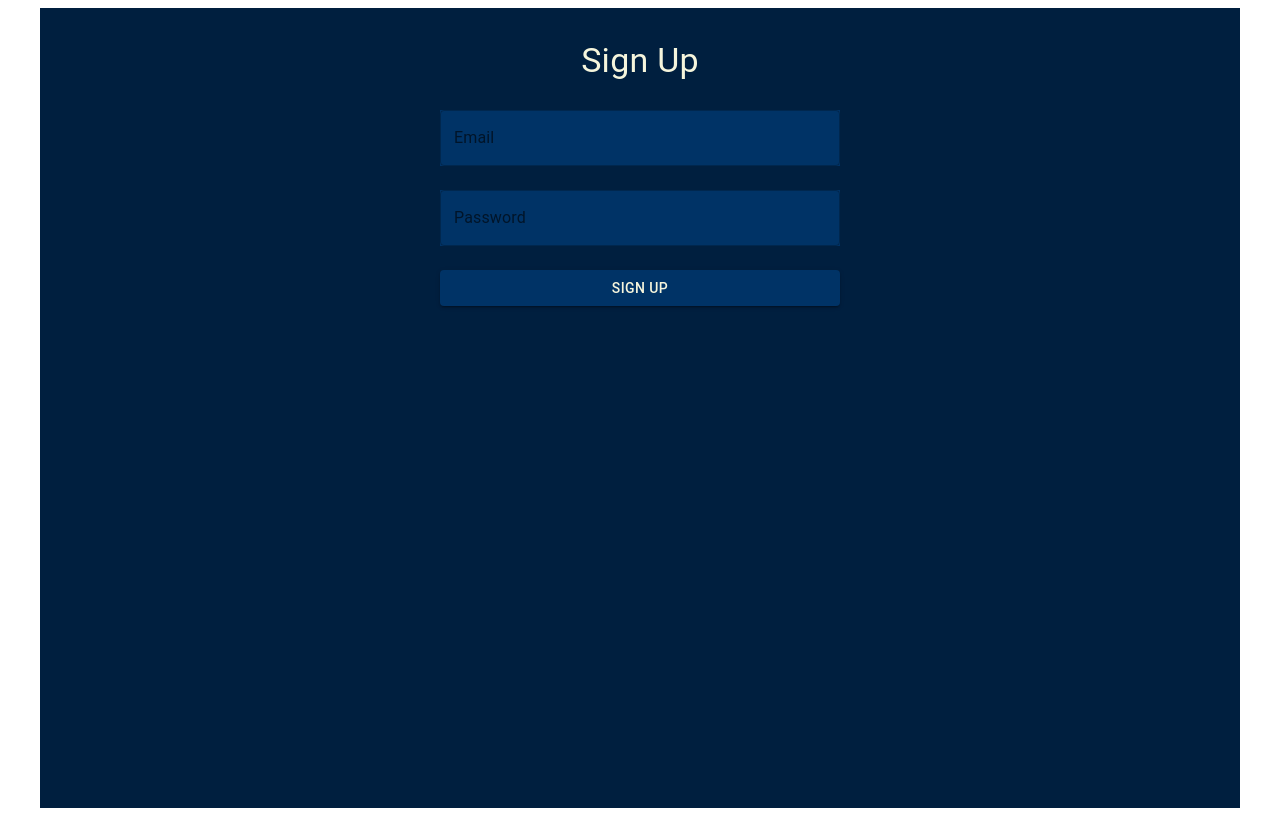
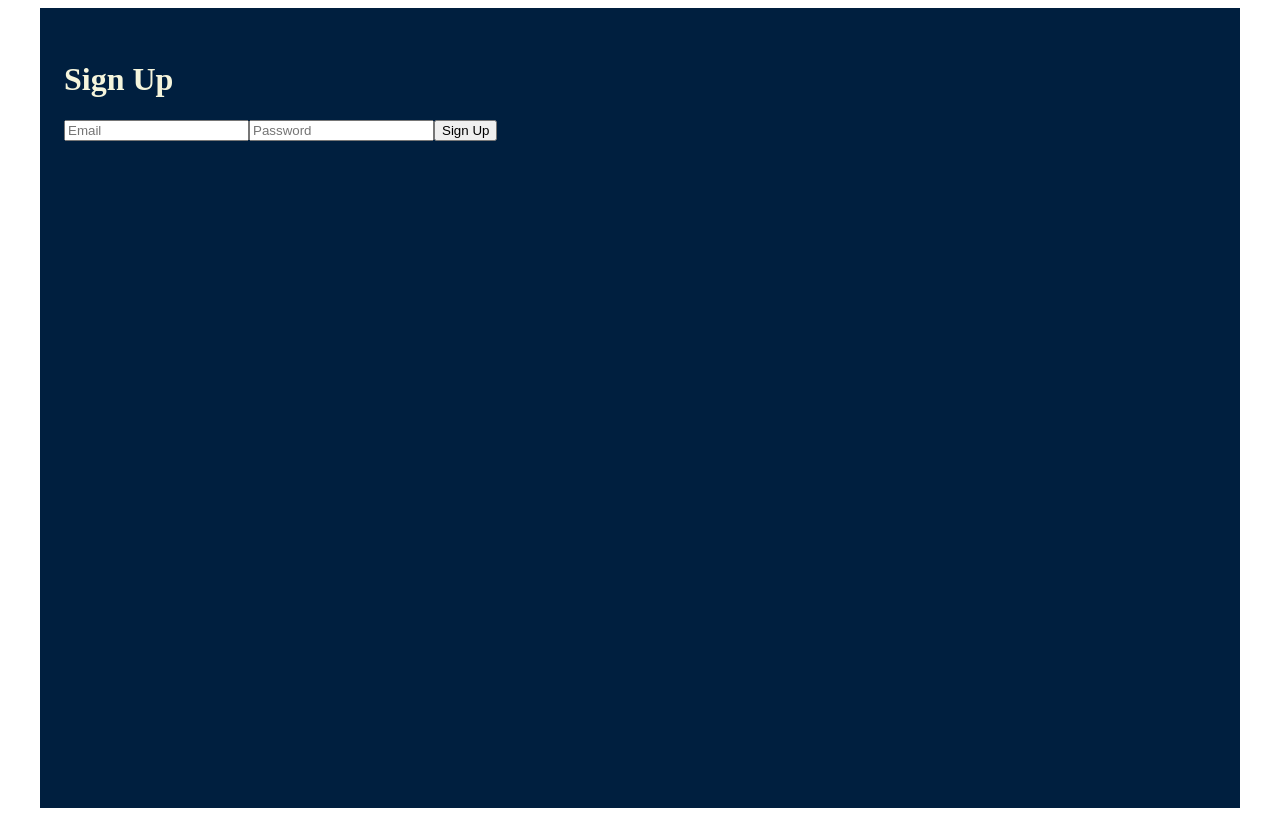
Before and after one commit to tracy8paula/finance-app, a Next.js app: page /sign-up in a window 1280 px wide. Built offline with nearby package versions, Linux system fonts and the light colour scheme.

Commit message:
login debug

```diff
--- a/package.json
+++ b/package.json
@@ -14,6 +14,7 @@
     "@emotion/styled": "^11.13.5",
     "@mui/material": "^6.1.9",
     "bcrypt": "^5.1.1",
+    "chart.js": "^4.4.6",
     "cors": "^2.8.5",
     "dotenv": "^16.4.5",
     "express": "^4.21.1",
@@ -22,6 +23,7 @@
     "mysql2": "^3.11.4",
     "next": "^15.0.3",
     "react": "^18.3.1",
+    "react-chartjs-2": "^5.2.0",
     "react-dom": "^18.3.1",
     "sequelize": "^6.37.5"
   },
--- a/pages/AccountDetails.js
+++ b/pages/AccountDetails.js
@@ -1,6 +1,7 @@
 import React from 'react';
 import { Container, Typography, Paper, Box } from '@mui/material';
-import Navbar from '@/components/navbar';
+import {Navbar} from '../src/components/navbar';
+
 const AccountDetails = () => {
   return (
     <Container
--- a/pages/expenses.js
+++ b/pages/expenses.js
@@ -5,7 +5,7 @@ import EditTransaction from '../src/components/editTransactions';
 import TransactionForm from '../src/components/transactionForm';
 import TransactionList from '../src/components/transactionList';
 import { getTransactions, createTransaction } from '../src/api/financeApi';
-import Navbar from '@/components/navbar';
+import {Navbar} from '../src/components/navbar';
 
 const Expenses = () => {
   const [transactions, setTransactions] = useState([]);
@@ -31,7 +31,7 @@ const Expenses = () => {
     try {
       const newTransaction = await createTransaction(transaction);
       setTransactions((prev) => [...prev, newTransaction]);
-      setIsAddTransactionOpen(false); // Close the AddTransaction form after success
+      setIsAddTransactionOpen(false);
     } catch (error) {
       console.error('Error adding transaction:', error);
     }
--- a/pages/incomes.js
+++ b/pages/incomes.js
@@ -1,4 +1,4 @@
-import React from 'react';
+import React, {useState} from 'react';
 import { Button, TextField, List, ListItem, ListItemText } from '@mui/material';
 
 const Incomes = () => {
--- a/pages/sign-up.js
+++ b/pages/sign-up.js
@@ -1,18 +1,40 @@
 import React, { useState } from 'react';
-import { Container, TextField, Button, Typography, Box } from '@mui/material';
+import { Container } from '@mui/material';
 import { useRouter } from 'next/router';
+import AuthForm from '../src/components/authForm';
 
 const SignUp = () => {
   const [form, setForm] = useState({ email: '', password: '' });
   const router = useRouter();
 
+  // Handle input changes
   const handleChange = (e) => {
     setForm({ ...form, [e.target.name]: e.target.value });
   };
 
-  const handleSubmit = () => {
-    console.log('Sign-up form submitted:', form);
-    router.push('/login');
+  // Handle form submission
+  const handleSubmit = async (event) => {
+    event.preventDefault();
+
+    try {
+      const response = await fetch('/api/signup', {
+        method: 'POST',
+        headers: {
+          'Content-Type': 'application/json',
+        },
+        body: JSON.stringify(form), // Pass form data to API
+      });
+
+      if (response.ok) {
+        console.log('Sign-up successful:', form);
+        router.push('/login'); // Redirect to login page
+      } else {
+        const error = await response.json();
+        console.error('Sign-up failed:', error.message || 'Unknown error');
+      }
+    } catch (error) {
+      console.error('Sign-up error:', error);
+    }
   };
 
   return (
@@ -24,40 +46,13 @@ const SignUp = () => {
         padding: '2rem',
       }}
     >
-      <Typography variant="h4" align="center" gutterBottom>
-        Sign Up
-      </Typography>
-      <Box sx={{ maxWidth: 400, margin: 'auto' }}>
-        <TextField
-          fullWidth
-          margin="normal"
-          sx={{backgroundColor: '#003366', color: '#f5f5dc'}}
-          label="Email"
-          variant="outlined"
-          name="email"
-          value={form.email}
-          onChange={handleChange}
-        />
-        <TextField
-          fullWidth
-          margin="normal"
-          sx={{backgroundColor: '#003366', color: '#f5f5dc'}}
-          label="Password"
-          type="password"
-          variant="outlined"
-          name="password"
-          value={form.password}
-          onChange={handleChange}
-        />
-        <Button
-          fullWidth
-          variant="contained"
-          sx={{ marginTop: '1rem', backgroundColor: '#003366', color: '#f5f5dc' }}
-          onClick={handleSubmit}
-        >
-          Sign Up
-        </Button>
-      </Box>
+      <AuthForm
+        form={form}
+        handleChange={handleChange}
+        handleSubmit={handleSubmit}
+        title="Sign Up"
+        buttonText="Sign Up"
+      />
     </Container>
   );
 };
--- /dev/null
+++ b/src/components/authForm.js
@@ -0,0 +1,28 @@
+import React from 'react';
+
+const AuthForm = ({ form, handleChange, handleSubmit, title, buttonText }) => {
+  return (
+    <form onSubmit={handleSubmit}>
+      <h1>{title}</h1>
+      <input
+        type="email"
+        name="email"
+        value={form.email}
+        onChange={handleChange}
+        placeholder="Email"
+        required
+      />
+      <input
+        type="password"
+        name="password"
+        value={form.password}
+        onChange={handleChange}
+        placeholder="Password"
+        required
+      />
+      <button type="submit">{buttonText}</button>
+    </form>
+  );
+};
+
+export default AuthForm;
```
Also changed, not shown: pages/Login.js (+39 -36 lines), pages/app.js (+5 -19 lines), pages/reports.js (+24 -17 lines), src/components/navbar.js (+19 -7 lines), 1 other file (tests, documents, lock files or other folders).
